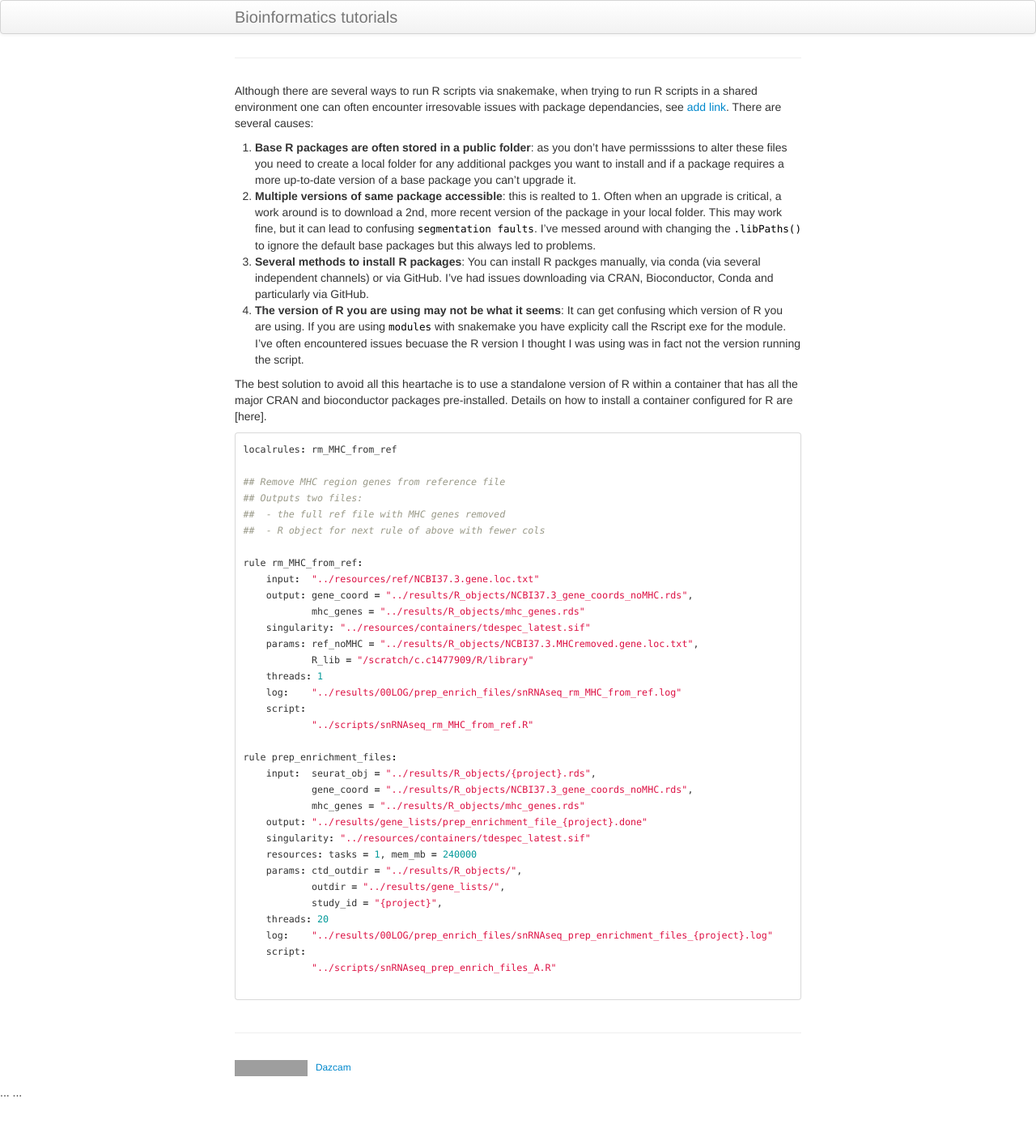
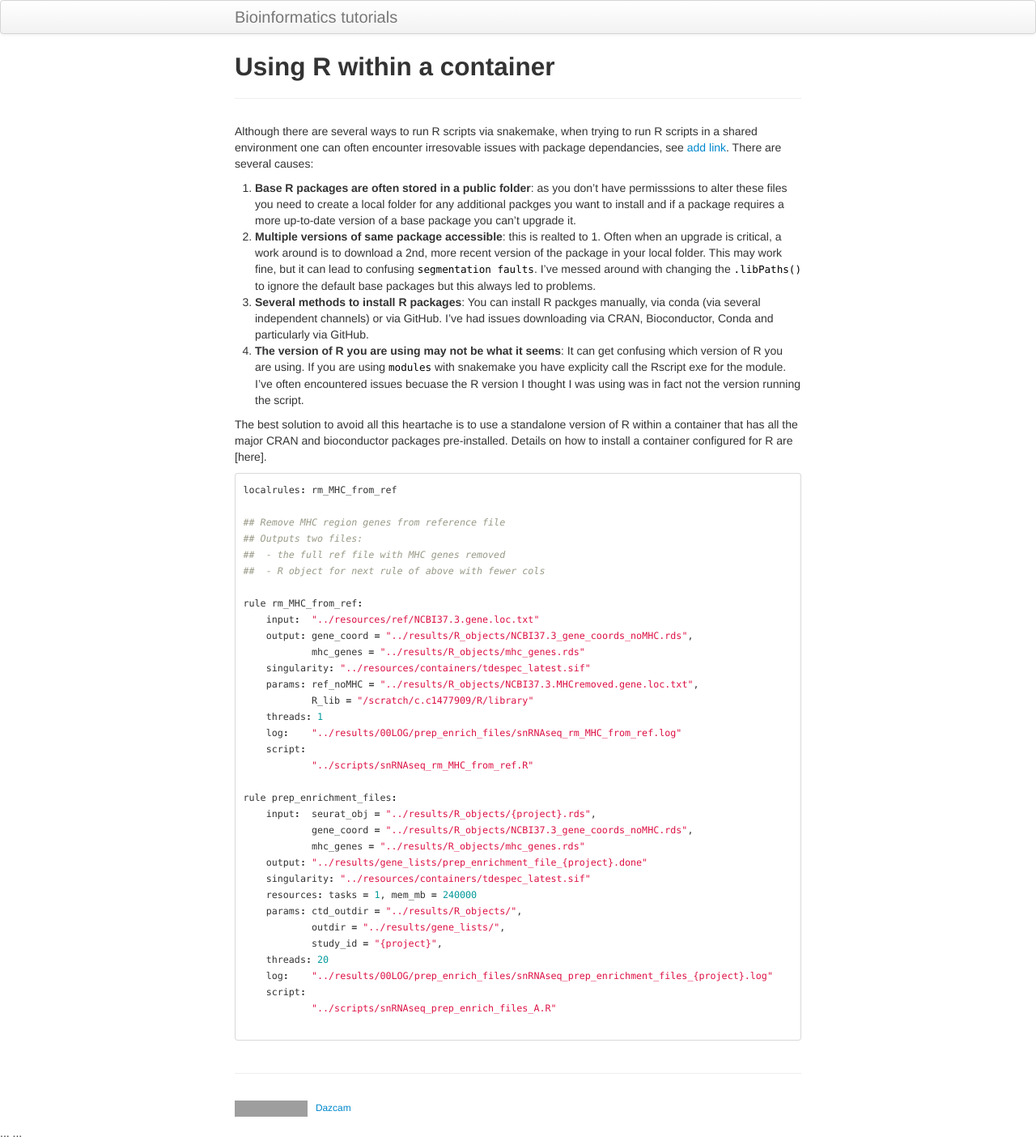
Before and after one commit to Dazcam/Bioinformatics-tutorials, a Jekyll site: the page built from pages/snakemake/05_using_R_within_container.md, in a window 1280 px wide. Shown: the whole page at 81% size. Built offline with Jekyll 4.4.1, drawn with Linux system fonts in a browser that asks for light colours; our own code applies the rules of GitHub Pages for plain Markdown files; before the commit the page ends 1359 px from its top, so only the background shows below that; grey boxes are pictures that could not be loaded.

Commit message:
Update and rename 05_using_R_via_container.md to 05_using_R_within_container.md

````diff
--- a/pages/snakemake/05_using_R_via_container.md
+++ b/pages/snakemake/05_using_R_within_container.md
@@ -1,3 +1,9 @@
+---
+layout: page
+title: Using R within a container
+description: Using R within a container
+---
+
 Although there are several ways to run R scripts via snakemake, when trying to run
 R scripts in a shared environment one can often encounter irresovable issues with
 package dependancies, see [add link](). There are several causes:
@@ -22,8 +28,6 @@ package dependancies, see [add link](). There are several causes:
 The best solution to avoid all this heartache is to use a standalone version of R
 within a container that has all the major CRAN and bioconductor packages pre-installed.
 Details on how to install a container configured for R are [here].
-
-
 
 ```R
 localrules: rm_MHC_from_ref
````
